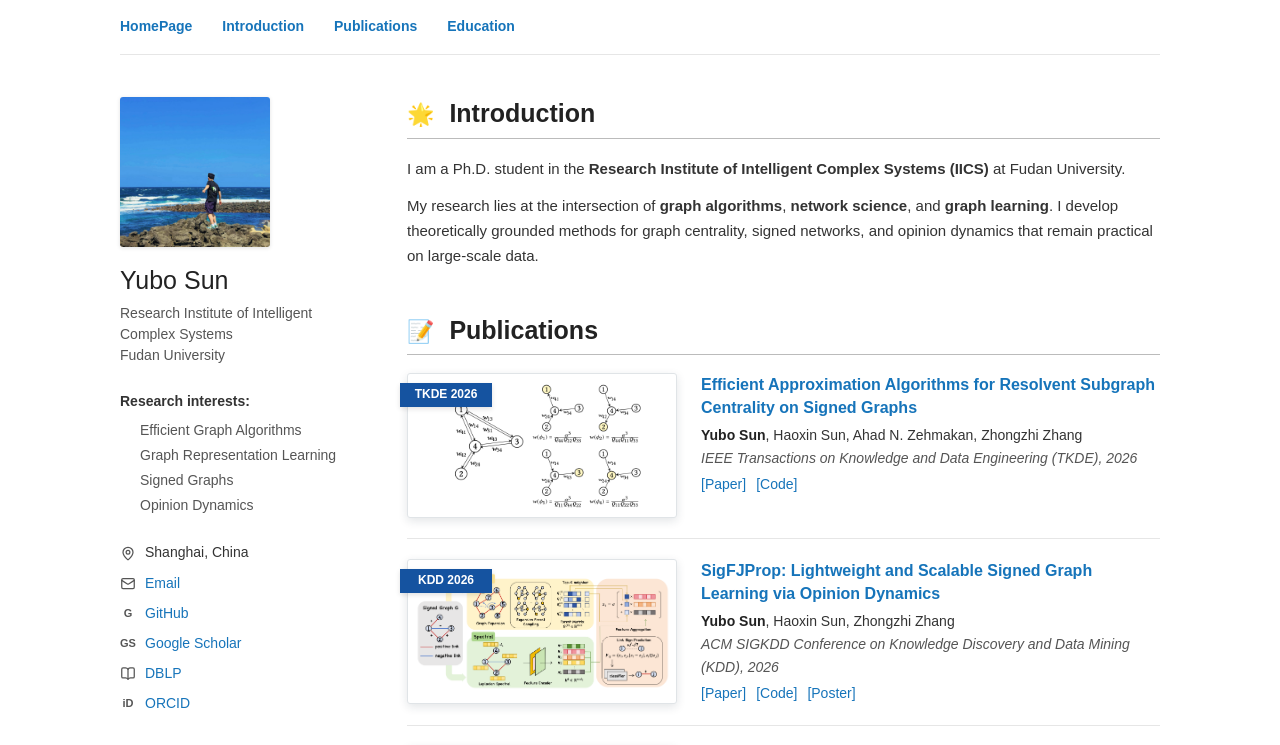
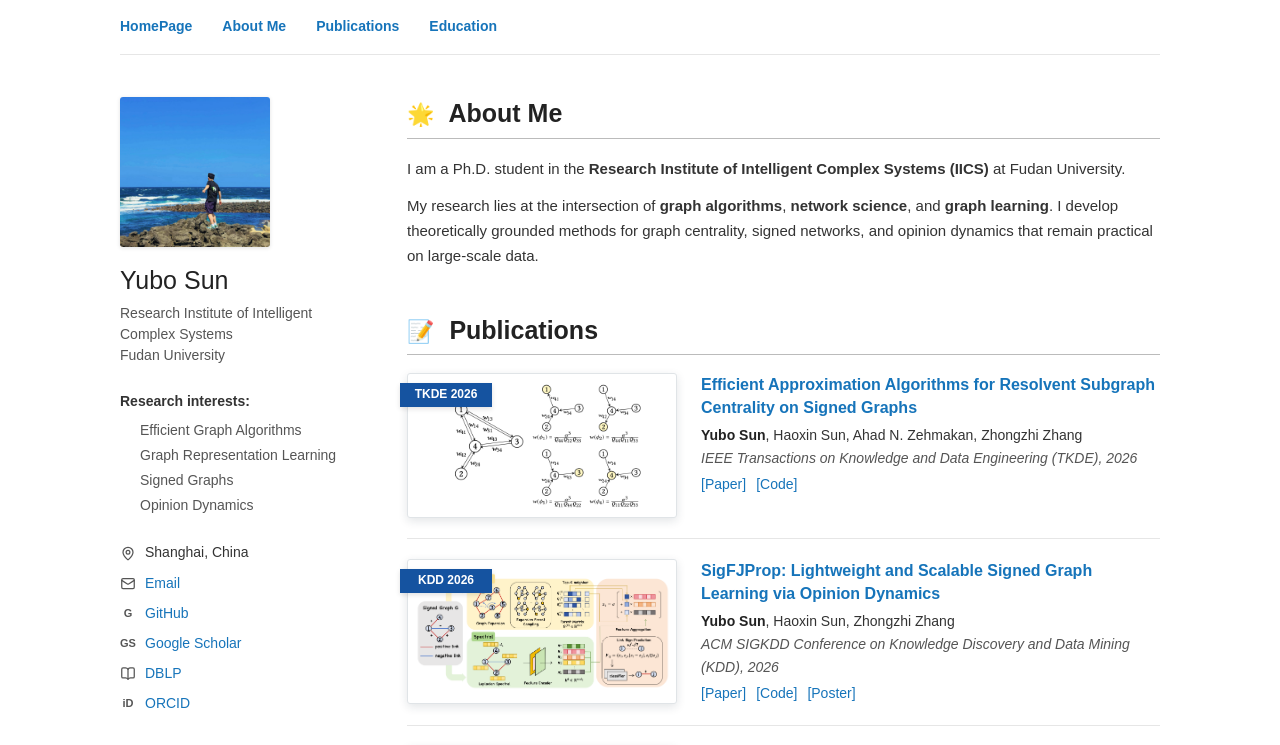
Before and after one commit to SunYubo23/SunYubo23.github.io, a React (Vite) app: page / in a window 1280 px wide. Shown: the top 745 px of the page. Built offline with nearby package versions, Linux system fonts and the light colour scheme.

Commit message:
Rename homepage title and about section

```diff
--- a/app/layout.tsx
+++ b/app/layout.tsx
@@ -14,17 +14,17 @@ const cormorant = Cormorant_Garamond({
 });
 
 export const metadata: Metadata = {
-  title: 'Yubo Sun | Graph Algorithms',
+  title: 'Yubo Sun | HomePage',
   description:
     'Yubo Sun is a Ph.D. student at Fudan University researching scalable graph algorithms, network science, and graph learning.',
   openGraph: {
-    title: 'Yubo Sun | Graph Algorithms',
+    title: 'Yubo Sun | HomePage',
     description:
       'Scalable algorithms for understanding structure, influence, and opinion on large graphs.',
   },
   twitter: {
     card: 'summary_large_image',
-    title: 'Yubo Sun | Graph Algorithms',
+    title: 'Yubo Sun | HomePage',
     description:
       'Scalable algorithms for understanding structure, influence, and opinion on large graphs.',
   },
--- a/app/page.tsx
+++ b/app/page.tsx
@@ -18,7 +18,7 @@ export default function Home() {
   return (
     <main className="page-shell">
       <nav className="top-nav" aria-label="Primary navigation">
-        <a href="#top">HomePage</a><a href="#introduction">Introduction</a><a href="#publications">Publications</a><a href="#education">Education</a>
+        <a href="#top">HomePage</a><a href="#about">About Me</a><a href="#publications">Publications</a><a href="#education">Education</a>
       </nav>
       <div className="page-grid" id="top">
         <aside className="profile-column">
@@ -39,8 +39,8 @@ export default function Home() {
           </ul>
         </aside>
         <div className="content-column">
-          <section id="introduction">
-            <h2><span aria-hidden="true">🌟</span> Introduction</h2>
+          <section id="about">
+            <h2><span aria-hidden="true">🌟</span> About Me</h2>
             <p>I am a Ph.D. student in the <strong>Research Institute of Intelligent Complex Systems (IICS)</strong> at Fudan University.</p>
             <p>My research lies at the intersection of <strong>graph algorithms</strong>, <strong>network science</strong>, and <strong>graph learning</strong>. I develop theoretically grounded methods for graph centrality, signed networks, and opinion dynamics that remain practical on large-scale data.</p>
           </section>
--- a/index.html
+++ b/index.html
@@ -5,7 +5,7 @@
     <meta name="viewport" content="width=device-width, initial-scale=1.0" />
     <meta name="description" content="Yubo Sun is a Ph.D. student at Fudan University researching scalable graph algorithms, network science, and graph learning." />
     <link rel="icon" href="./favicon.svg" />
-    <title>Yubo Sun | Graph Algorithms</title>
+    <title>Yubo Sun | HomePage</title>
   </head>
   <body>
     <div id="root"></div>
```
